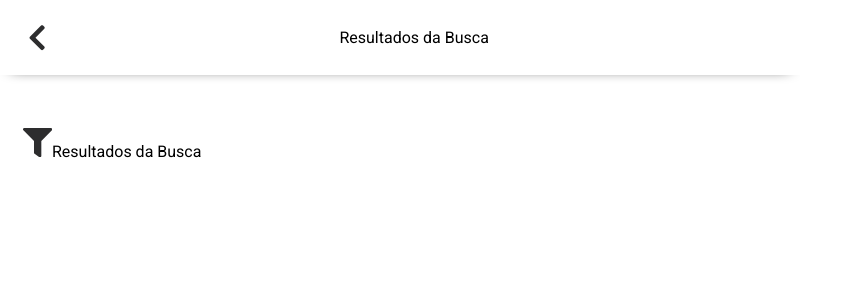
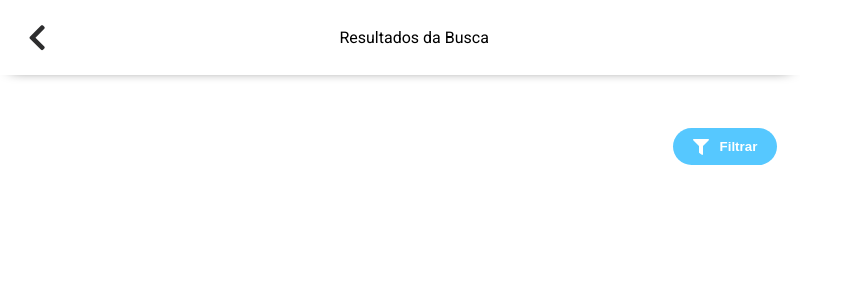
Before and after one commit to ArielSMoraes/book-store, a React (Create React App) app: page /search/1 in a window 1280 px wide. Shown: the top 300 px of the page, without its empty margins (0-847 px from the left). Built offline with nearby package versions, Linux system fonts and the light colour scheme; no server answers.

Commit message:
create filter page

```diff
--- a/src/components/filterButton.tsx
+++ b/src/components/filterButton.tsx
@@ -1,17 +1,25 @@
-import React, { FunctionComponent } from 'react'
+import React, { FunctionComponent, useContext } from 'react'
 import { FaFilter } from 'react-icons/fa'
-import { Text } from '../styled-components/styledHeader'
+import { Button } from 'styled-components/styledButtons'
+import { SearchContext } from '../pages/search'
 
 const FilterButton: FunctionComponent = () => {
+  const searchContext = useContext(SearchContext)
+
+  const handleClick = () => {
+    searchContext.dispatch({ type: 'TOGGLE_FILTER'})
+  }
+
   return (
-    <div>
+    <Button onClick={handleClick}>
       <FaFilter
         data-testid='filter-button'
-        size='22pt'
-        color='#2D2D2E'
+        size='12pt'
+        color='white'
+        style={{marginRight: '8pt'}}
       />
-      <Text>Resultados da Busca</Text>
-    </div>
+      <span>Filtrar</span>
+    </Button>
   )
 }
 
--- /dev/null
+++ b/src/components/filterWindow.tsx
@@ -0,0 +1,68 @@
+import { SearchContext } from 'pages/search'
+import React, { FunctionComponent, useContext } from 'react'
+import { IoMdClose } from 'react-icons/io'
+import { Div, FilterNow, H1, InputBox, Span } from 'styled-components/styledFilterWindow'
+
+const FilterButton: FunctionComponent = () => {
+  const searchContext = useContext(SearchContext)
+
+  const closeFilter = () => {
+    searchContext.dispatch({ type: 'TOGGLE_FILTER'})
+  }
+
+  return (
+    <>
+      <Div>
+        <Span>Filtrar:</Span>
+        <IoMdClose size="16pt" onClick={closeFilter}/>
+      </Div>
+      <div>
+        <H1>Preço</H1>
+        <InputBox>
+          <input type="checkbox" id="price-1"/>
+          <label htmlFor="price-1">De R$0 até R$10</label>
+        </InputBox>
+        <InputBox>
+          <input type="checkbox" id="price-2"/>
+          <label htmlFor="price-2">De R$11 até R$20</label>
+        </InputBox>
+        <InputBox>
+          <input type="checkbox" id="price-3"/>
+          <label htmlFor="price-3">De R$21 até R$30</label>
+        </InputBox>
+        <InputBox>
+          <input type="checkbox" id="price-4"/>
+          <label htmlFor="price-4">Mais de R$30</label>
+        </InputBox>
+      </div>
+
+      <div>
+        <H1>Disponibilidade para venda</H1>
+        <InputBox>
+          <input type="checkbox" id="available"/>
+          <label htmlFor="available">Disponível</label>
+        </InputBox>
+        <InputBox>
+          <input type="checkbox" id="not-available"/>
+          <label htmlFor="not-available">Não disponível</label>
+        </InputBox>
+      </div>
+
+      <div>
+        <H1>Formatos disponíveis</H1>
+        <InputBox>
+          <input type="checkbox" id="epub"/>
+          <label htmlFor="epub">Epub</label>
+        </InputBox>
+        <InputBox>
+          <input type="checkbox" id="pdf"/>
+          <label htmlFor="pdf">PDF</label>
+        </InputBox>
+      </div>
+
+      <FilterNow>Filtrar Agora</FilterNow>
+    </>
+  )
+}
+
+export default FilterButton
--- a/src/pages/search.tsx
+++ b/src/pages/search.tsx
@@ -1,16 +1,41 @@
-import * as React from 'react'
+import React, { useReducer } from 'react'
+import { FilterActions, FilterState, initialFilterState, reducerFilter } from 'reducers/filterReducer'
 
 import FilterButton from '../components/filterButton'
+import FilterWindow from '../components/filterWindow'
 import SearchedHeader from '../components/searchedHeader'
 import SearchList from '../components/searchList'
 import { GlobalRules } from '../styled-components/globalRules'
 
-const Search = () => (
-  <GlobalRules>
-    <SearchedHeader />
-    <FilterButton />
-    <SearchList />
-  </GlobalRules>
-)
+export const SearchContext = React.createContext<{
+  state: FilterState;
+  dispatch: React.Dispatch<FilterActions>
+}>({state: initialFilterState, dispatch: () => undefined})
+
+const Search = () => {
+  const [ state, dispatch ] = useReducer(reducerFilter, initialFilterState)
+
+  const SearchComponents = () => {
+    if (state.filterOpen) {
+      return <FilterWindow />
+    }
+
+    return (
+      <>
+        <SearchedHeader />
+        <FilterButton />
+        <SearchList />
+      </>
+    )
+  }
+
+  return (
+    <SearchContext.Provider value={{state, dispatch}}>
+      <GlobalRules>
+        <SearchComponents />
+      </GlobalRules>
+    </SearchContext.Provider>
+  )
+}
 
 export default Search
--- /dev/null
+++ b/src/reducers/filterReducer.ts
@@ -0,0 +1,13 @@
+export type FilterState = { filterOpen: boolean }
+export type FilterActions = | { type: 'TOGGLE_FILTER'}
+
+export const initialFilterState = { filterOpen: false }
+
+export const reducerFilter = (state: FilterState, action: FilterActions) => {
+  switch (action.type) {
+    case 'TOGGLE_FILTER':
+      return { ...state, filterOpen: !state.filterOpen }
+    default:
+      return state
+  }
+}
--- /dev/null
+++ b/src/styled-components/styledButtons.tsx
@@ -0,0 +1,14 @@
+import styled from "styled-components"
+
+export const Button = styled.button`
+  display: flex;
+  align-items: center;
+  justify-content: flex-end;
+  border: 0;
+  background: #56C8FF;
+  border-radius: 25px;
+  color: white;
+  padding: 8pt 15pt;
+  font-weight: bold;
+  margin-left: auto;
+`
--- /dev/null
+++ b/src/styled-components/styledFilterWindow.tsx
@@ -0,0 +1,35 @@
+import styled from 'styled-components'
+
+export const Div = styled.div`
+  display: flex;
+  justify-content: space-between;
+  padding-top: 4pt;
+  color: #595A5C;
+`
+
+export const Span = styled.div`
+  font-size: 14pt;
+`
+
+export const H1 = styled.h1`
+  margin-top: 28pt;
+  font-size: 18pt;
+  color: #595A5C;
+`
+
+export const InputBox = styled.div`
+  margin-bottom: 12pt;
+  color: #86878B;
+`
+
+export const FilterNow = styled.button`
+  width: 100%;
+  background-color: #56C8FF;
+  font-size: 18pt;
+  border: 0;
+  color: white;
+  padding: 18pt;
+  position: absolute;
+  margin-left: -17pt;
+  bottom: 0;
+`
```
